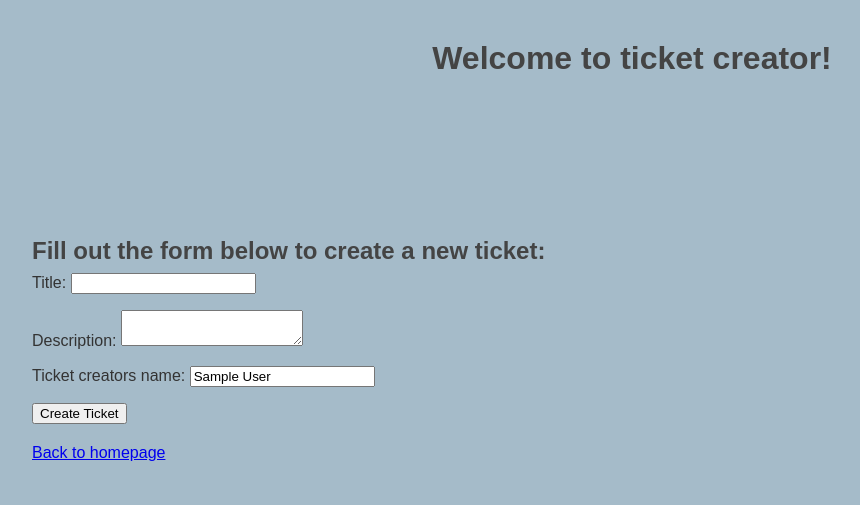
After one commit to tbhansen/IS115-prosjekt, a PHP site: page /create_ticket.php in a window 1280 px wide. The commit adds this page. Shown: the top 505 px of the page, without its empty margins (8-868 px from the left). Run offline with PHP 8.4, Linux system fonts and the light colour scheme; the visitor is signed in with stand-in values (Sample User, id 1).

Commit message:
added create ticket function. and updated style

```diff
--- /dev/null
+++ b/create_ticket.php
@@ -0,0 +1,95 @@
+<?php
+
+session_start();
+
+if (!isset($_SESSION["user_id"])) {
+    header("Location: login.php");
+    exit;
+}
+
+require_once "db.php";
+
+$message = "";
+
+if ($_SERVER["REQUEST_METHOD"] === "POST") {
+
+    $title = ($_POST["title"]);
+    $description = $_POST["description"] ?? "";
+    $status = $_POST["status"] ?? "";
+    $created_by = $_SESSION["user_id"];
+    $date = $_POST["created_at"] ?? "";
+
+    if (empty($title) || empty($description) || empty($status) || empty($created_by) || empty($date)) {
+        $message = "Please fill in all fields.";
+    } else {
+
+        // Insert the new ticket into the database
+        $stmt = $pdo->prepare(
+            "INSERT INTO tickets (title, description, status, created_by, created_at)
+            VALUES (?, ?, ?, ?, ?)"
+        );
+
+        $stmt->execute([
+            $title,
+            $description,
+            $status,
+            $created_by,
+            $date
+        ]);
+
+        $message = "Ticket created successfully.";
+    }
+}
+
+?>
+
+<!DOCTYPE HTML>
+<html lang="en">
+
+<head>
+    <meta charset="utf-8">
+    <meta name="viewport" content="width=device-width, initial-scale=1.0">
+    <title>Homepage</title>
+    <link href="style.css" rel="stylesheet" type="text/css">
+</head>
+
+<body>
+
+    <h1 class="page-title-1">Welcome to ticket creator!</h1>
+
+    <!-- Form for creating a new ticket -->
+    <h2 style="margin-top: 6rem;">Fill out the form below to create a new ticket:</h2>
+        <form action="create_ticket.php" method="POST">
+            <label for="title">Title:</label>
+            <input
+                type="text"
+                id="title"
+                name="title"
+                required><p></p>
+        <label for="description">Description:</label>
+        <textarea
+            id="description"
+            name="description"
+            required></textarea><p></p>
+        <label for="created_by">Ticket creators name:</label>
+        <input
+            type="text"
+            id="created_by"
+            value="<?php echo htmlspecialchars($_SESSION["name"]); ?>" readonly>
+        <input
+            type="hidden"
+            name="status"
+            value="open">
+        <input
+            type="hidden"
+            name="created_at"
+            value="<?php echo date('Y-m-d H:i:s'); ?>"><p></p>
+        <button type="submit">Create Ticket</button>
+    </form>
+
+    <p>
+        <a href="index.php">Back to homepage</a>
+    </p>
+
+</body>
+</html>
--- a/create_user.php
+++ b/create_user.php
@@ -62,7 +62,7 @@ if ($_SERVER["REQUEST_METHOD"] === "POST") {
 
 <body>
 
-    <h1>Create User</h1>
+    <h1 class="page-title-1">Create User</h1>
 
     <form method="POST">
 
--- a/login.php
+++ b/login.php
@@ -83,7 +83,7 @@ if ($_SERVER["REQUEST_METHOD"] === "POST") {
 
 
     <p class="bottom-text">
-        Please contact your administrator if you have issues with the login process.
+        Please contact your administrator if you have issues with the login process. <a href="create_user.php">Create a new user</a> if you are an administrator.
     </p>
 
 </body>
--- a/logout.php
+++ b/logout.php
@@ -4,5 +4,5 @@ session_start();
 
 session_destroy();
 
-header("Location: login.php");
+header("Location: index.php");
 exit;
--- a/style.css
+++ b/style.css
@@ -4,7 +4,7 @@ body {
     font-family: Arial, sans-serif;
     margin: 0m;
     padding: 2rem;
-    background-color: #f4f4f4;
+    background-color: #a5bbc9;
     color: #333;
 
     display: flex;
@@ -16,6 +16,12 @@ h1, h2, h3 {
     margin-top: 0;
     margin-bottom: 0.5rem;
 }
+
+.page-title-1 {
+    text-align: center;
+    margin-bottom: 4rem;
+}
+
 h4, h5, h6 {
     color: #666;
     margin-top: 0;
@@ -26,6 +32,7 @@ p  {
     color: #555;
     line-height: 1.6;
     margin-bottom: 0.5rem;
+
 }
 
 main {
--- a/tickets.php
+++ b/tickets.php
@@ -24,7 +24,7 @@ $tickets = $stmt->fetchAll(PDO::FETCH_ASSOC);
 </head>
 
 <body>
-    <h1>Tickets</h1>
+    <h1 class="page-title-1">Tickets</h1>
 
     <p>
         Welcome, <?php echo htmlspecialchars($_SESSION["name"]); ?>!
```
Also changed, not shown: index.php (+3 -14 lines), sql/database.sql (+66 -0 lines), .ddev/config.yaml.
